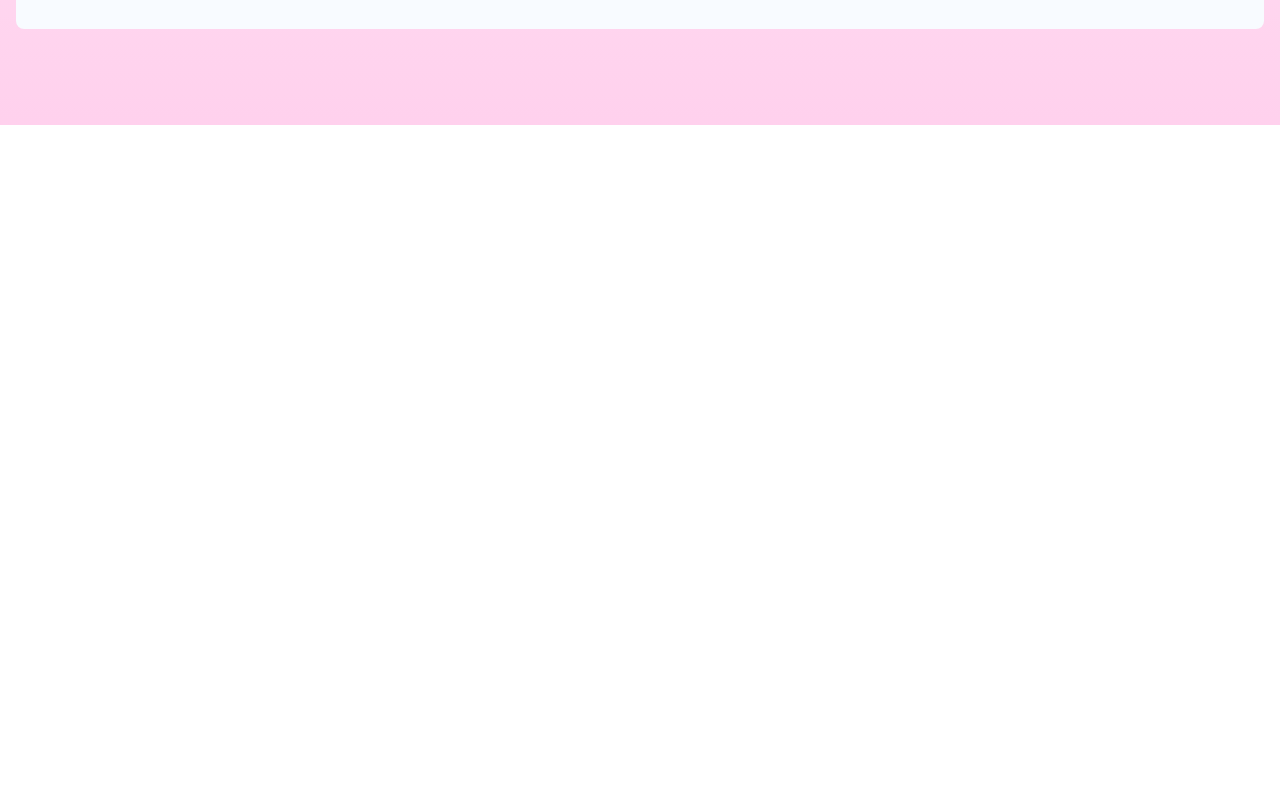
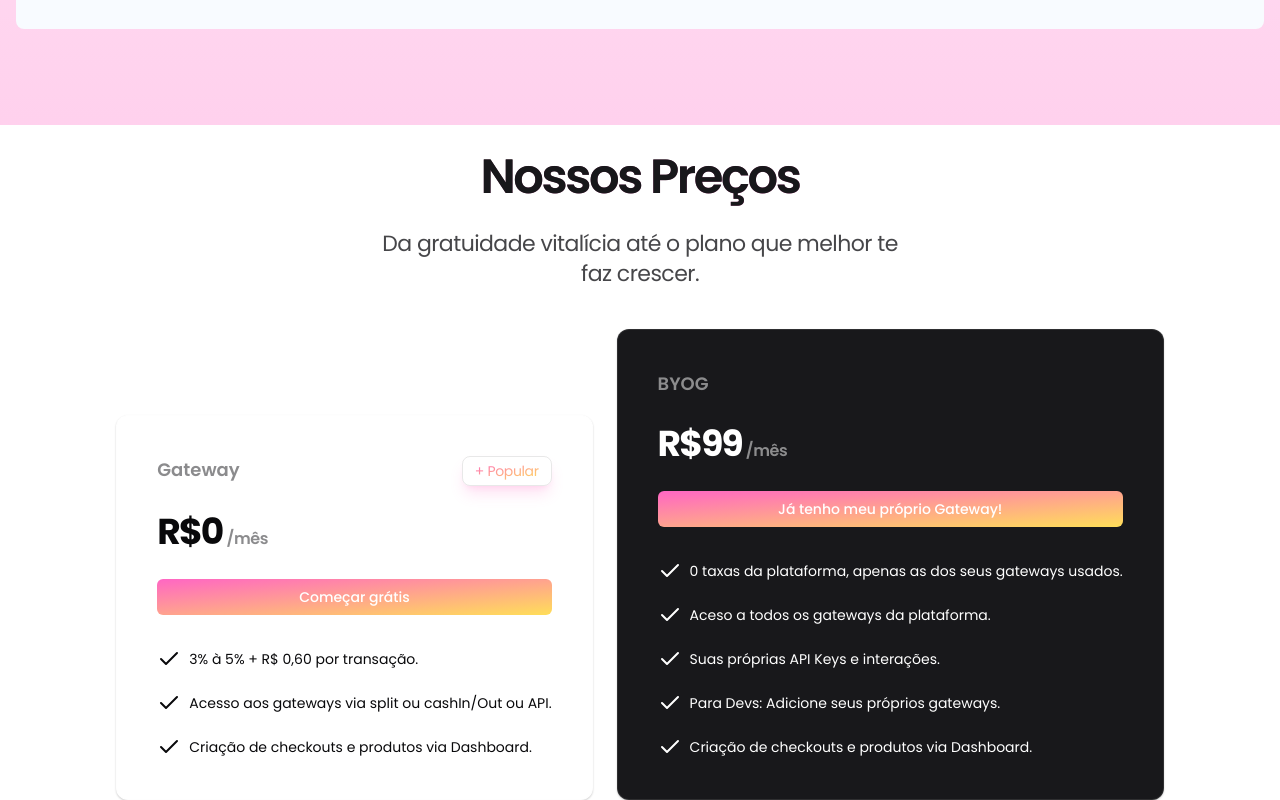
Before and after one commit to devJcdzn/llumon, a Next.js app: page / in a window 1280 px wide. Shown: the part 2087-2887 px from the top of the page. Before the commit the page ends 2212 px from the top, so only its background shows below. Built offline with nearby package versions, Linux system fonts and the light colour scheme.

Commit message:
feat: add pricing section

```diff
--- a/app/(public)/page.tsx
+++ b/app/(public)/page.tsx
@@ -1,15 +1,17 @@
 import { Header } from "@/components/sections/header";
 import { Hero } from "@/components/sections/hero";
 import { LogoTicker } from "@/components/sections/logo-ticker";
+import { Pricing } from "@/components/sections/pricing";
 import { ProductShowcase } from "@/components/sections/showcase";
 
 export default function Home() {
   return (
-    <main className="overflow-x-hidden">
+    <main className="overflow-x-clip">
       <Header />
       <Hero />
       <LogoTicker />
       <ProductShowcase />
+      <Pricing />
     </main>
   );
 }
--- a/app/globals.css
+++ b/app/globals.css
@@ -10,6 +10,16 @@ body {
 @layer components {
   .tag {
     @apply text-sm inline-flex border border-[#222]/10 dark:border-primary/20 px-3 py-1 rounded-lg cursor-default tracking-tight
+  }
+
+  .section-title {
+    @apply text-3xl md:text-5xl font-semibold tracking-tighter text-center
+    bg-gradient-to-br from-black to-PRIMARY_PINK dark:from-PRIMARY_PINK
+    dark:to-PRIMARY_YELLOW text-transparent bg-clip-text py-2 mt-5
+  }
+
+  .section-subtitle {
+    @apply text-center text-[22px] leading-[30px] tracking-tight text-primary/80 mt-5
   }
 }
 
--- a/components/sections/hero.tsx
+++ b/components/sections/hero.tsx
@@ -21,7 +21,7 @@ export const Hero = () => {
             </div>
             <h1
               className="text-5xl md:text-7xl font-semibold tracking-tighter
-              leading-normal mt-6"
+              mt-6"
             >
               Diga adeus à falhas de pagamentos
             </h1>
--- /dev/null
+++ b/components/sections/pricing.tsx
@@ -0,0 +1,134 @@
+import Link from "next/link";
+import { buttonVariants } from "../ui/button";
+import { cn } from "@/lib/utils";
+import { Check } from "lucide-react";
+
+const pricingTiers = [
+  {
+    plan: "Gateway",
+    monthlyPrice: 0,
+    buttonText: "Começar grátis",
+    description:
+      "llumon as a Gateway, ideal para novos negócios ou vendedores que querem um checkouts eficiente sem perder vendas.",
+    popular: true,
+    inverse: false,
+    features: [
+      "3% à 5% + R$ 0,60 por transação.",
+      "Acesso aos gateways via split ou cashIn/Out ou API.",
+      "Criação de checkouts e produtos via Dashboard.",
+    ],
+  },
+  {
+    plan: "BYOG",
+    monthlyPrice: 99,
+    yearlyPrice: 990,
+    buttonText: "Já tenho meu próprio Gateway!",
+    description:
+      "Build Your Own Gateway, ideal para empresas que já possuem gateways e querem apenas integra-los para nossa api simplificada e vantagens.",
+    popular: false,
+    inverse: true,
+    features: [
+      "0 taxas da plataforma, apenas as dos seus gateways usados.",
+      "Aceso a todos os gateways da plataforma.",
+      "Suas próprias API Keys e interações.",
+      "Para Devs: Adicione seus próprios gateways.",
+      "Criação de checkouts e produtos via Dashboard.",
+    ],
+  },
+  // {
+  //   plan: "lummonEnterprise",
+  //   monthlyPrice: 499,
+  //   description: "Pensado para grandes empresas e marketplaces.",
+  //   popular: false,
+  //   inverse: false,
+  //   features: ["Taxa negociável", "Totalmente personálizavel"],
+  // },
+];
+
+export const Pricing = () => {
+  return (
+    <section>
+      <div className="px-4 mdx-0 container mx-auto">
+        <div className="max-w-[540px] mx-auto">
+          <h2 className="section-title text-primary">Nossos Preços</h2>
+          <p className="section-subtitle mt-5">
+            Da gratuidade vitalícia até o plano que melhor te faz crescer.
+          </p>
+        </div>
+        <div className="flex flex-col gap-6 items-center mt-10 lg:flex-row lg:items-end lg:justify-center">
+          {pricingTiers.map((plan) => (
+            <div
+              className={cn(
+                "p-10 rounded-xl shadow-sm shadow-black/20 dark:shadow-white/20 border border-gray-100/10 dark:border-gray-600/10",
+                plan.inverse ? "bg-primary" : ""
+              )}
+              key={plan.plan}
+            >
+              <div className="flex justify-between">
+                <h3
+                  className={cn(
+                    "text-lg font-semibold text-primary/50",
+                    plan.inverse ? "text-background/50" : ""
+                  )}
+                >
+                  {plan.plan}
+                </h3>
+                {plan.popular && (
+                  <div className="tag shadow-lg shadow-PRIMARY_PINK/20">
+                    <span
+                      className="bg-gradient-to-br from-PRIMARY_PINK to-PRIMARY_YELLOW
+                    text-transparent bg-clip-text"
+                    >
+                      + Popular
+                    </span>
+                  </div>
+                )}
+              </div>
+              <div className="flex items-baseline gap-1 mt-7">
+                <span
+                  className={cn(
+                    "text-4xl leading-none font-bold tracking-tighter",
+                    plan.inverse ? "text-background" : ""
+                  )}
+                >
+                  R${plan.monthlyPrice}
+                </span>
+                <span
+                  className={cn(
+                    "text-primary/50 tracking-tight font-semibold",
+                    plan.inverse ? "text-background/50" : ""
+                  )}
+                >
+                  /mês
+                </span>
+              </div>
+              <Link
+                href={"#"}
+                className={cn(
+                  buttonVariants({ variant: "primary" }),
+                  "w-full mt-7"
+                )}
+              >
+                {plan.buttonText}
+              </Link>
+              <ul className="flex flex-col gap-5 mt-8">
+                {plan.features.map((feature, index) => (
+                  <li
+                    key={index}
+                    className={cn(
+                      "flex items-center gap-2 text-sm",
+                      plan.inverse ? "text-background" : ""
+                    )}
+                  >
+                    <Check className="size-6" />
+                    {feature}
+                  </li>
+                ))}
+              </ul>
+            </div>
+          ))}
+        </div>
+      </div>
+    </section>
+  );
+};
--- a/components/sections/showcase.tsx
+++ b/components/sections/showcase.tsx
@@ -10,14 +10,12 @@ export const ProductShowcase = () => {
           </div>
 
           <h2
-            className="text-3xl md:text-5xl font-semibold tracking-tighter text-center
-          bg-gradient-to-br from-black to-PRIMARY_PINK dark:from-PRIMARY_PINK
-          dark:to-PRIMARY_YELLOW text-transparent bg-clip-text py-2 mt-5"
+            className="section-title"
           >
             A forma mais eficiente para gerenciar seus pagamentos!
           </h2>
 
-          <p className="text-center text-[22px] leading-[30px] tracking-tight text-primary/80 mt-5">
+          <p className="section-subtitle">
             Uma API única para <strong>Devs</strong>, Dashboard intuitivo para
             os <strong>vendedores</strong> online.
           </p>
--- a/components/ui/button.tsx
+++ b/components/ui/button.tsx
@@ -10,7 +10,7 @@ const buttonVariants = cva(
     variants: {
       variant: {
         primary:
-          "bg-gradient-to-br from-PRIMARY_PINK to-PRIMARY_YELLOW text-white",
+          "bg-gradient-to-br from-PRIMARY_PINK to-PRIMARY_YELLOW text-white hover:scale-105 transition-all",
         default:
           "bg-primary text-primary-foreground shadow hover:bg-primary/90",
         destructive:
```
